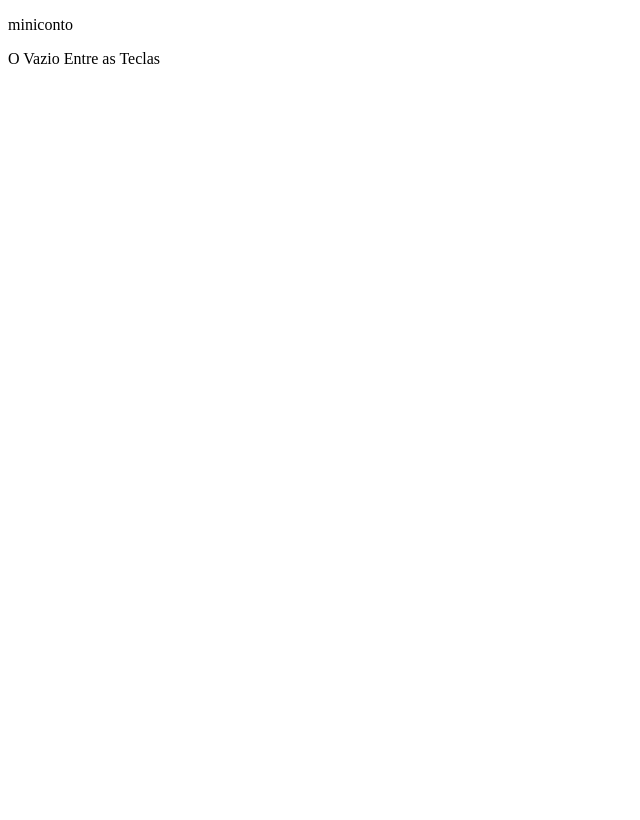
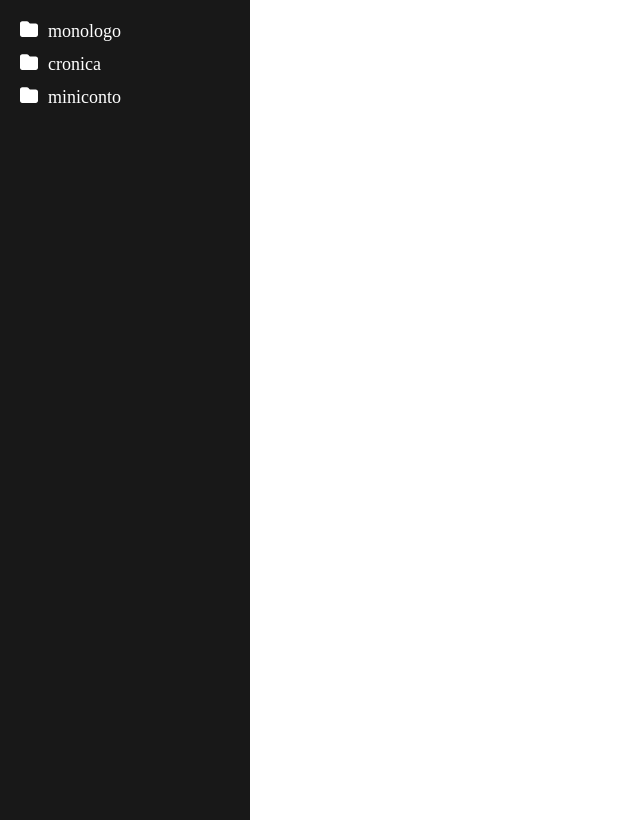
Before and after one commit to Kauan-13/code-literario, a React (Vite) app: page / in a window 1280 px wide. Shown: the whole page, without its empty margins (0-640 px from the left). Built offline with nearby package versions, Linux system fonts and the light colour scheme.

Commit message:
Adicionando função para fazer surgir e ocultar arquivos da pasta dos generos; icone que altera com animação; quebra do titulo para ficar com reticencias

```diff
--- a/package.json
+++ b/package.json
@@ -11,9 +11,11 @@
   },
   "dependencies": {
     "buffer": "^6.0.3",
+    "framer-motion": "^12.38.0",
     "gray-matter": "^4.0.3",
     "react": "^19.2.4",
     "react-dom": "^19.2.4",
+    "react-icons": "^5.6.0",
     "react-markdown": "^10.1.0"
   },
   "devDependencies": {
--- /dev/null
+++ b/src/components/SideBar/SideBarFolder/index.tsx
@@ -0,0 +1,56 @@
+import { useState } from "react"
+import type { Post } from "../../../types/Post"
+import style from "./style.module.css"
+import { FaFolder, FaFolderOpen, FaFile } from "react-icons/fa6";
+import { motion, AnimatePresence } from 'framer-motion';
+
+interface Props {
+    genre: string,
+    posts: Post[]
+}
+
+const SideBarFolder = ({genre, posts}: Props) => {
+    const [contentVisibility, setContentVisibility] = useState(false)
+
+
+    return (
+        <ul>
+            <li className={style.liFolder}>
+                <div className={`${style.items} ${style.folderItem}`} onClick={() => setContentVisibility(v => !v)}>
+                    <AnimatePresence mode="wait" initial={false}>
+                        <motion.div
+                            key={contentVisibility ? "open" : "close"}
+                            initial={{ y: 2, opacity: 1, rotate: 0 }}
+                            animate={{ y: 0, opacity: 1, rotate: 0 }}
+                            exit={{ y: 2, opacity: 1, rotate: 0 }}
+                            transition={{ duration: 0.1 }}
+                        >
+                        {contentVisibility ? <FaFolderOpen/> : <FaFolder/>}
+                        </motion.div>
+                    </AnimatePresence>
+                    <p>{genre}</p>
+                </div>
+                {
+                    contentVisibility ?
+                        <ul className={style.ulFiles}>
+                            {
+                                posts.map((post, key) => (
+                                    <li key={key} className={style.liFile} title={post.title}>
+                                        <div className={`${style.items} ${style.fileItem}`}>
+                                            <FaFile />
+                                            <p>{post.title}</p>
+                                        </div>
+
+                                    </li>
+                                ))
+                            }
+                        </ul>
+                    : null
+                }
+
+            </li>
+        </ul>
+    )
+}
+
+export default SideBarFolder
--- /dev/null
+++ b/src/components/SideBar/SideBarFolder/style.module.css
@@ -0,0 +1,31 @@
+.folderItem {
+    padding: 0px 20px;
+}
+
+.fileItem {
+    padding: 0px 40px;
+}
+
+.items {
+    display: flex;
+    align-items: center;
+    gap: 10px;
+    font-size: 18px;
+}
+
+.items:hover {
+    background-color: #333333;
+}
+
+.ulFiles {
+    display: flex;
+    flex-direction: column;
+    justify-content: center;
+    gap: 5px;
+}
+
+.fileItem > p {
+    white-space: nowrap;
+    overflow: hidden;
+    text-overflow: ellipsis;
+}
--- a/src/components/SideBar/index.tsx
+++ b/src/components/SideBar/index.tsx
@@ -1,23 +1,18 @@
 import usePost from '../../hooks/usePost';
+import SideBarFolder from './SideBarFolder';
+import style from "./style.module.css";
 
 const SideBar = () => {
     const {posts, genres} = usePost()
 
     return (
-        <div className="max-w-2xl mx-auto p-6">
-        {
-            [...genres].map((genre, key) => (
-                <div key={key}>
-                    <p>{genre}</p>
-                    {
-                        posts.filter(p => p.genre === genre).map((post, key) => (
-                            <p key={key}>{post.title}</p>
-                        ))
-                    }
-                </div>
-            ))
-        }
-        </div>
+        <nav className={style.navBar}>
+            {
+                [...genres].map((genre, key) => (
+                    <SideBarFolder key={key} genre={genre} posts={posts.filter(p => p.genre === genre)}/>
+                ))
+            }
+        </nav>
     );
 }
 
--- /dev/null
+++ b/src/components/SideBar/style.module.css
@@ -0,0 +1,11 @@
+.navBar {
+    height: 100vh;
+    width: 250px;
+    background-color: #181818;
+    color: white;
+    padding-top: 20px;
+
+    display: flex;
+    flex-direction: column;
+    gap: 10px;
+}
--- /dev/null
+++ b/src/content/primeiro-texto copy 2.md
@@ -0,0 +1,14 @@
+---
+id: 1
+title: "O Vazio Entre as Teclas"
+date: "2026-03-21"
+genre: "monologo"
+---
+
+# O Vazio Entre as Teclas
+
+Aqui começa o seu parágrafo 1. Você escreve livremente, como se fosse um documento de texto normal.
+
+Pode usar **negrito**, *itálico* e até separadores temáticos.
+
+> "Uma citação importante do seu personagem aqui."
--- /dev/null
+++ b/src/content/primeiro-texto copy 3.md
@@ -0,0 +1,14 @@
+---
+id: 1
+title: "O Vazio Entre as Teclas"
+date: "2026-03-21"
+genre: "cronica"
+---
+
+# O Vazio Entre as Teclas
+
+Aqui começa o seu parágrafo 1. Você escreve livremente, como se fosse um documento de texto normal.
+
+Pode usar **negrito**, *itálico* e até separadores temáticos.
+
+> "Uma citação importante do seu personagem aqui."
--- /dev/null
+++ b/src/content/primeiro-texto copy.md
@@ -0,0 +1,14 @@
+---
+id: 1
+title: "O Vazio Entre as Teclas"
+date: "2026-03-21"
+genre: "miniconto"
+---
+
+# O Vazio Entre as Teclas
+
+Aqui começa o seu parágrafo 1. Você escreve livremente, como se fosse um documento de texto normal.
+
+Pode usar **negrito**, *itálico* e até separadores temáticos.
+
+> "Uma citação importante do seu personagem aqui."
--- a/src/index.css
+++ b/src/index.css
@@ -0,0 +1,14 @@
+*{
+    margin: 0;
+}
+
+ul {
+    list-style-type: none;
+    margin: 0;
+    padding: 0;
+}
+
+li {
+    margin: 0;
+    padding: 0;
+}
```
Also changed, not shown: 1 other file (tests, documents, lock files or other folders).
